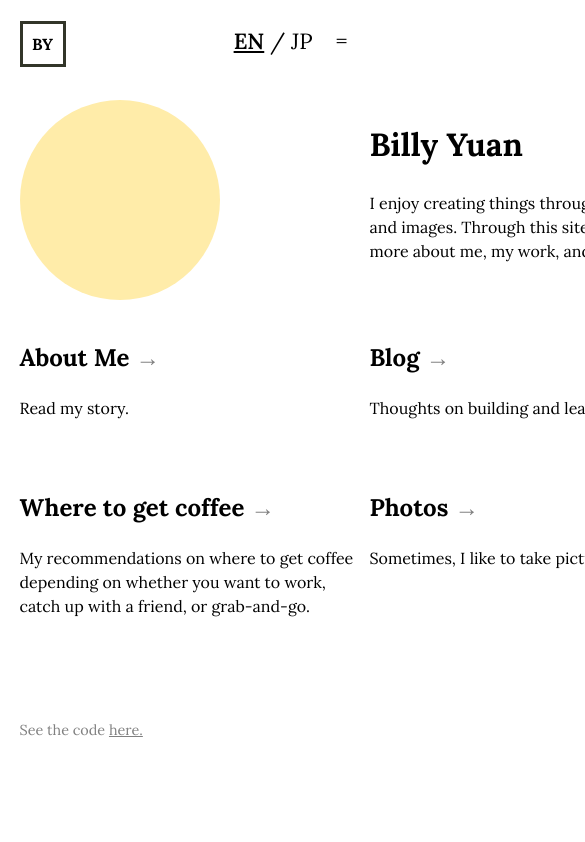
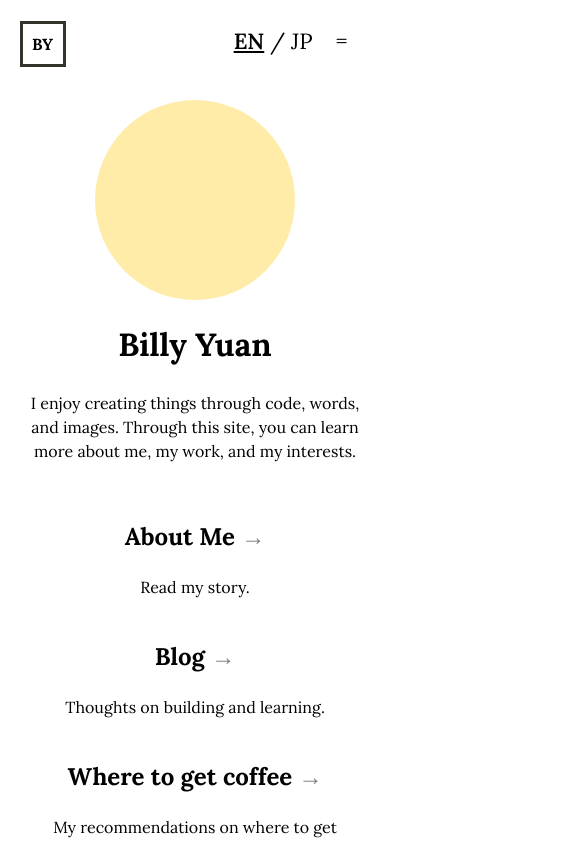
Before and after one commit to billy-yuan/personal-website, a React (Vite) app: page / in a window 390 px wide. Shown: the top 842 px of the page, 585 px wide, since content can reach past the window. Built offline with nearby package versions, Linux system fonts and the light colour scheme; no server answers.

Commit message:
Make mobile friendly (#23)
* make home page mobile friendly

* fix nav icons when side menu is open

* make about me mobile friendly

* make blog home page mobile friendly

* make blog post mobile friendly

* make nav menu content cover fixed position

```diff
--- a/src/about-me/GetInTouch.tsx
+++ b/src/about-me/GetInTouch.tsx
@@ -1,6 +1,8 @@
+import "./style.css";
+
 export function GetInTouch() {
   return (
-    <div style={{ textAlign: "left" }}>
+    <div className="get-in-touch-container">
       <div>hello@billyyuan.com </div>
       <div>
         <a
--- a/src/about-me/style.css
+++ b/src/about-me/style.css
@@ -1,13 +1,14 @@
 .about-me-container {
   padding-top: 100px;
-  width: 800px;
+  max-width: 760px;
   display: flex;
   justify-content: space-between;
   margin: 0 auto;
 }
 
 .left-about-me {
-  width: 500px;
+  max-width: 500px;
+  width: 50vw;
   text-align: left;
 }
 
@@ -27,3 +28,26 @@
   width: 200px;
   height: 250px;
 }
+
+.get-in-touch-container {
+  text-align: left;
+}
+@media screen and (max-width: 760px) {
+  .about-me-container {
+    width: 100%;
+    flex-direction: column-reverse;
+  }
+
+  .left-about-me {
+    width: 100%;
+    max-width: 100%;
+  }
+
+  .right-about-me {
+    margin: 0 auto;
+  }
+
+  .get-in-touch-container {
+    text-align: center;
+  }
+}
--- a/src/blog/style.css
+++ b/src/blog/style.css
@@ -1,7 +1,7 @@
 .blog-container {
   margin: 0 auto;
   margin-top: 100px;
-  width: 700px;
+  width: calc(760px - 10vh);
   text-align: left;
 }
 
@@ -42,3 +42,9 @@
   color: rgb(128, 128, 128);
   font-size: 1rem;
 }
+
+@media screen and (max-width: 760px) {
+  .blog-container {
+    width: 100%;
+  }
+}
--- a/src/footer/style.css
+++ b/src/footer/style.css
@@ -1,6 +1,6 @@
 .footer-container {
   margin-top: 100px;
-  width: 700px;
+  width: 760px;
   height: 50px;
   padding-top: 100px;
   margin: 0 auto;
@@ -12,3 +12,9 @@
 .footer-container a {
   text-decoration: underline;
 }
+
+@media only screen and (max-width: 760px) {
+  .footer-container {
+    width: 100%;
+  }
+}
--- a/src/home/style.css
+++ b/src/home/style.css
@@ -1,11 +1,12 @@
 .home-container {
-  width: 700px;
+  width: 760px;
   margin: 0 auto;
   margin-top: 100px;
 }
 .home-about-me-container {
+  width: 600px;
   display: flex;
-  justify-content: space-between;
+  margin: 0 auto;
   margin-bottom: 20px;
 }
 .home-profile-pic-container {
@@ -33,7 +34,40 @@
 }
 
 .nav-card-container {
-  width: 350px;
-  height: 130px;
+  width: 300px;
+  min-height: 100px;
   cursor: pointer;
+  padding: 0 10px 0 10px;
 }
+
+@media only screen and (max-width: 760px) {
+  .home-profile-pic {
+    width: 200px;
+    height: 200px;
+    background-color: rgba(255, 236, 169, 1);
+    border-radius: 50%;
+    margin: 0 auto;
+  }
+
+  .home-profile-pic-container {
+    width: 100%;
+  }
+  .home-container {
+    width: 100%;
+  }
+  .home-about-me-container {
+    width: 100%;
+    display: flex;
+    flex-direction: column;
+  }
+
+  .home-about-me-text-container {
+    text-align: center;
+    width: 100%;
+  }
+
+  .section-nav-container {
+    justify-content: center;
+    text-align: center;
+  }
+}
--- a/src/main-nav/MainNavIcons.tsx
+++ b/src/main-nav/MainNavIcons.tsx
@@ -1,12 +1,13 @@
 import { useState } from "react";
 import { useTranslation } from "react-i18next";
 import { Link } from "react-router-dom";
+import { isMobile } from "../utility/utility";
 import { NavMenu } from "./NavMenu";
 import "./style.css";
 
 export function MainNavIcons({ children }: any) {
   const [isNavMenuVisible, toggleNavMenu] = useState<boolean>(false);
-  const { t, i18n } = useTranslation();
+  const { i18n } = useTranslation();
   const selectedLanguageStyle = {
     textDecoration: "underline",
     fontWeight: "600",
@@ -14,9 +15,17 @@ export function MainNavIcons({ children }: any) {
 
   return (
     <>
-      <div className="main-nav-icons-container">
+      <div
+        className="main-nav-icons-container"
+        style={isNavMenuVisible ? { background: "none" } : {}}
+      >
         <Link to="/">
-          <div className="home-icon">BY</div>
+          <div
+            className="home-icon"
+            style={isNavMenuVisible && isMobile() ? { display: "none" } : {}}
+          >
+            BY
+          </div>
         </Link>
         <div
           className="right-nav-icons"
--- a/src/main-nav/style.css
+++ b/src/main-nav/style.css
@@ -2,7 +2,7 @@
   position: fixed;
   display: flex;
   justify-content: space-between;
-  z-index: 4;
+  z-index: 6;
   top: 0;
   width: 90vw;
   height: 50px;
@@ -46,7 +46,7 @@
 }
 
 .nav-menu-container {
-  position: absolute;
+  position: fixed;
   z-index: 5;
   width: 400px;
   height: 100vh;
@@ -66,7 +66,7 @@
   background-color: rgb(0, 0, 0, 0.5);
   width: calc(100vw - 400px);
   height: 100vh;
-  position: absolute;
+  position: fixed;
   z-index: 5;
   left: 0;
   top: 0;
@@ -90,3 +90,22 @@
   transition: 1.2s;
   border-color: white;
 }
+
+.close-nav-menu {
+  padding: 15px 0 15px 0;
+  margin: 5px;
+  cursor: pointer;
+  position: relative;
+  padding-right: 15px;
+  font-family: Arial, Helvetica, sans-serif;
+}
+
+@media screen and (max-width: 760px) {
+  .nav-menu-container {
+    width: 100%;
+  }
+
+  .nav-menu-text-box {
+    text-align: center;
+  }
+}
--- a/src/post/style.css
+++ b/src/post/style.css
@@ -1,5 +1,5 @@
 .post-container {
-  width: 550px;
+  width: calc(760px - 10vw);
   margin-left: auto;
   margin-right: auto;
   padding-top: 100px;
@@ -8,21 +8,29 @@
 }
 
 .post-header {
-  line-height: 15px;
-  height: 75px;
+  line-height: 2.5em;
 }
 .post-header p {
   font-size: 13px;
 }
 
 .post-cover-image {
-  height: calc(550px / 1.5);
-  width: 550px;
+  width: calc(760px - 10vw);
   background-size: contain;
   background-repeat: no-repeat;
   margin: 0 auto;
 }
 
 .post-cover-image img {
-  width: 550px;
+  width: 100%;
 }
+
+@media screen and (max-width: 760px) {
+  .post-container {
+    width: 100%;
+  }
+
+  .post-cover-image {
+    width: 100%;
+  }
+}
--- a/src/utility/utility.ts
+++ b/src/utility/utility.ts
@@ -40,3 +40,7 @@ export class FormatDate {
 export function url(address: string): string {
   return `url('${address}')`;
 }
+
+export function isMobile(): boolean {
+  return window.matchMedia("screen and (max-width: 760px)").matches;
+}
```
